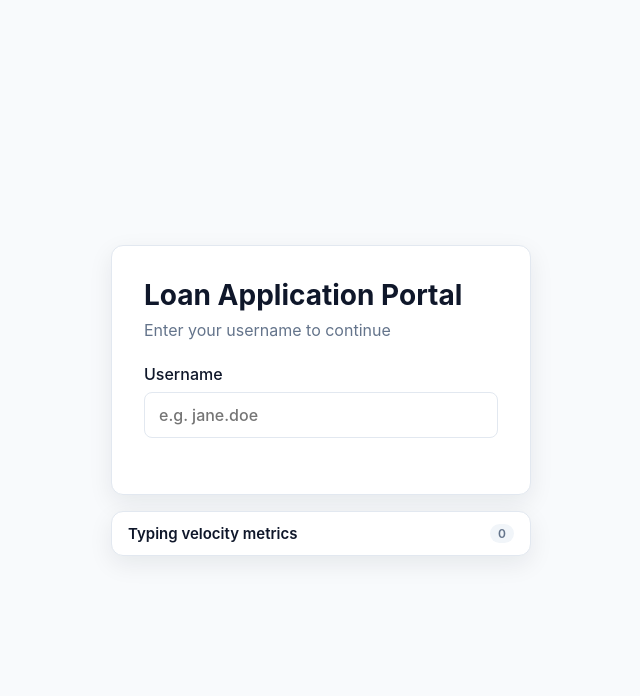
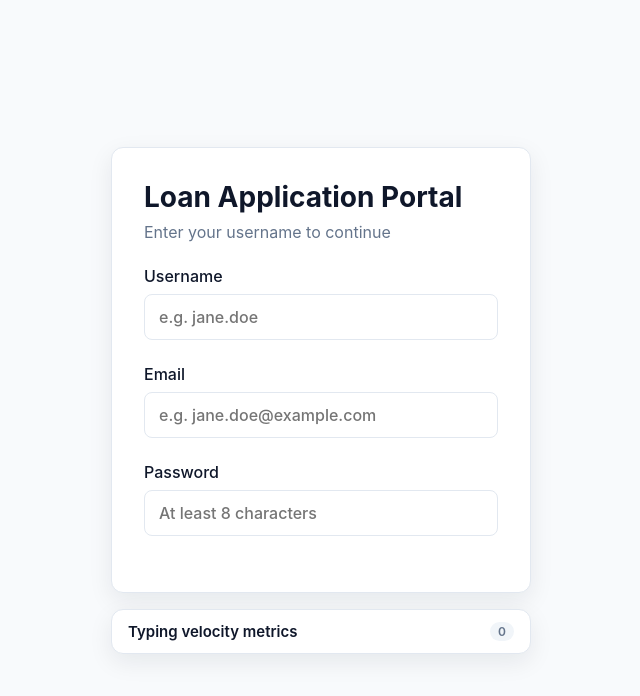
Before and after one commit to BobbyRitterbeck/Loan-App, an Angular app: page / in a window 1280 px wide. Shown: the top 696 px of the page, without its empty margins (319-959 px from the left). Built offline with nearby package versions, Linux system fonts and the light colour scheme.

Commit message:
added multiple fields to login page

```diff
--- a/src/app/pages/login/login.component.html
+++ b/src/app/pages/login/login.component.html
@@ -17,13 +17,57 @@
         />
       </label>
 
+      <label class="field">
+        <span>Email</span>
+        <input
+          type="email"
+          id="email"
+          name="email"
+          [value]="email()"
+          (input)="onEmailInput($event)"
+          placeholder="e.g. jane.doe@example.com"
+          autocomplete="email"
+        />
+        @if (trimmedEmail().length > 0 && !emailValid()) {
+          <span class="field-error">Enter a valid email address.</span>
+        }
+      </label>
+
+      <label class="field">
+        <span>Password</span>
+        <input
+          type="password"
+          id="password"
+          name="password"
+          [value]="password()"
+          (input)="onPasswordInput($event)"
+          placeholder="At least 8 characters"
+          autocomplete="current-password"
+        />
+        @if (password().length > 0 && !passwordValid()) {
+          <span class="field-error">Password must be at least 8 characters.</span>
+        }
+      </label>
+
       <div class="actions">
         @if (userExists()) {
-          <button type="button" class="btn btn-primary" (click)="login()">Login</button>
+          <button
+            type="button"
+            class="btn btn-primary"
+            [disabled]="!canLogin()"
+            (click)="login()"
+          >
+            Login
+          </button>
         }
 
-        @if (canCreateAccount()) {
-          <button type="button" class="btn btn-secondary" (click)="createAccount()">
+        @if (isNewUsername()) {
+          <button
+            type="button"
+            class="btn btn-secondary"
+            [disabled]="!canCreateAccount()"
+            (click)="createAccount()"
+          >
             Create Account
           </button>
         }
--- a/src/app/pages/login/login.component.scss
+++ b/src/app/pages/login/login.component.scss
@@ -45,9 +45,20 @@ input:focus {
   outline-offset: 1px;
 }
 
+.field-error {
+  color: var(--error-color, #dc2626);
+  font-size: 0.8125rem;
+  font-weight: 400;
+}
+
 .actions {
   display: flex;
   gap: 0.75rem;
+}
+
+.actions .btn:disabled {
+  opacity: 0.5;
+  cursor: not-allowed;
 }
 
 .metrics-card {
--- a/src/app/pages/login/login.component.ts
+++ b/src/app/pages/login/login.component.ts
@@ -5,6 +5,9 @@ import { Router } from '@angular/router';
 import { KeystrokeTrackingService } from '../../services/TS-services/keystroke-tracking.service';
 import { SessionService } from '../../services/session.service';
 import { UserService } from '../../services/user.service';
+
+const EMAIL_PATTERN = /^[^\s@]+@[^\s@]+\.[^\s@]+$/;
+const MIN_PASSWORD_LENGTH = 8;
 
 @Component({
   selector: 'app-login',
@@ -19,42 +22,63 @@ export class LoginComponent {
   private readonly keystrokeTrackingService = inject(KeystrokeTrackingService);
 
   readonly username = signal('');
+  readonly email = signal('');
+  readonly password = signal('');
   readonly typingVelocitySessions = this.keystrokeTrackingService.sessionMetrics;
   readonly sessionCount = computed(() => this.typingVelocitySessions().length);
 
   readonly trimmedUsername = computed(() => this.username().trim());
+  readonly trimmedEmail = computed(() => this.email().trim());
+
+  readonly emailValid = computed(() => EMAIL_PATTERN.test(this.trimmedEmail()));
+  readonly passwordValid = computed(() => this.password().length >= MIN_PASSWORD_LENGTH);
 
   readonly userExists = computed(() => {
     const name = this.trimmedUsername();
     return name.length > 0 && this.userService.userExists(name);
   });
 
-  readonly canCreateAccount = computed(() => {
+  readonly isNewUsername = computed(() => {
     const name = this.trimmedUsername();
     return name.length > 0 && !this.userService.userExists(name);
   });
+
+  readonly canLogin = computed(() => this.userExists() && this.passwordValid());
+
+  readonly canCreateAccount = computed(
+    () => this.isNewUsername() && this.emailValid() && this.passwordValid(),
+  );
 
   onUsernameInput(event: Event): void {
     const value = (event.target as HTMLInputElement).value;
     this.username.set(value);
   }
 
+  onEmailInput(event: Event): void {
+    const value = (event.target as HTMLInputElement).value;
+    this.email.set(value);
+  }
+
+  onPasswordInput(event: Event): void {
+    const value = (event.target as HTMLInputElement).value;
+    this.password.set(value);
+  }
+
   login(): void {
-    const name = this.trimmedUsername();
-    if (!name || !this.userService.userExists(name)) {
+    if (!this.canLogin()) {
       return;
     }
 
-    this.sessionService.login(name);
+    this.sessionService.login(this.trimmedUsername());
     void this.router.navigate(['/dashboard']);
   }
 
   createAccount(): void {
-    const name = this.trimmedUsername();
-    if (!name || this.userService.userExists(name)) {
+    if (!this.canCreateAccount()) {
       return;
     }
 
+    const name = this.trimmedUsername();
     this.userService.createUser(name);
     this.sessionService.login(name);
     void this.router.navigate(['/dashboard']);
```
